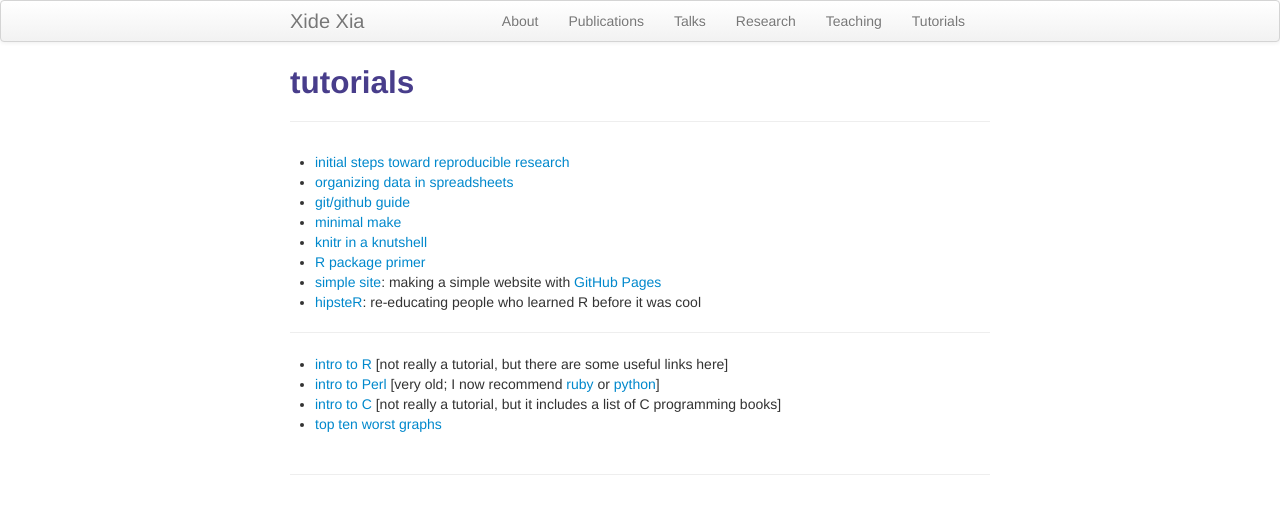
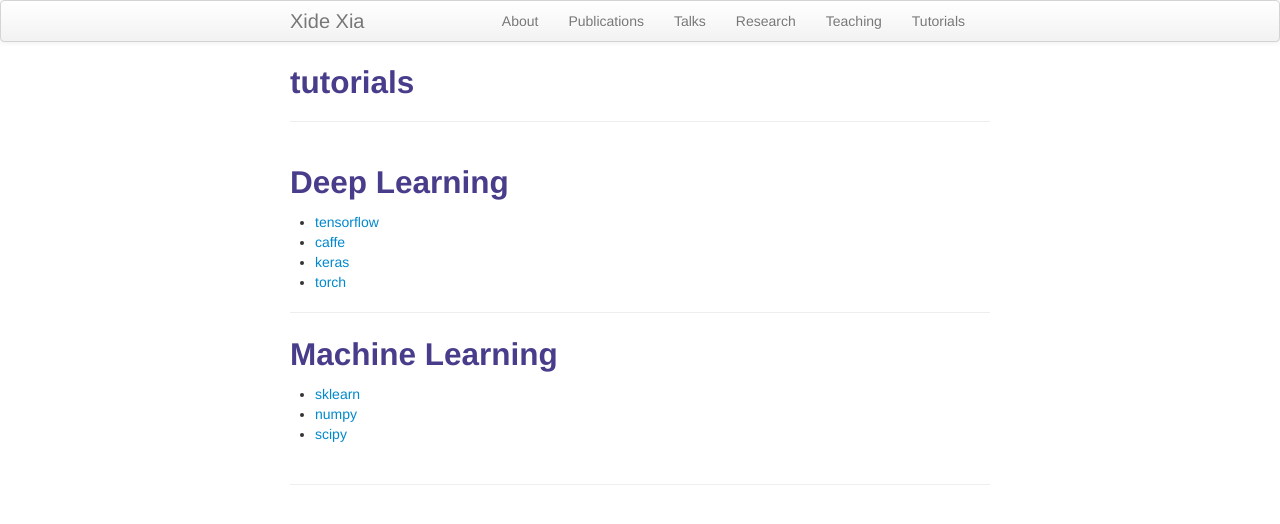
Before and after one commit to xidexia/xidexia.github.io, a Jekyll site: the page built from pages/tutorials.md, in a window 1280 px wide. Shown: the top 524 px of the page. Built offline with Jekyll 4.4.1, drawn with Linux system fonts in a browser that asks for light colours.

Commit message:
“0801”

```diff
--- a/pages/tutorials.md
+++ b/pages/tutorials.md
@@ -1,25 +1,21 @@
 ---
 layout: page
 title: tutorials
-description: Karl Broman's tutorials
+description: tutorials
 ---
 
-- [initial steps toward reproducible research](http://kbroman.org/steps2rr)
-- [organizing data in spreadsheets](http://kbroman.org/dataorg)
-- [git/github guide](http://kbroman.org/github_tutorial)
-- [minimal make](http://kbroman.org/minimal_make)
-- [knitr in a knutshell](http://kbroman.org/knitr_knutshell)
-- [R package primer](http://kbroman.org/pkg_primer)
-- [simple site](http://kbroman.org/simple_site): making a simple
-  website with [GitHub Pages](http://pages.github.com)
-- [hipsteR](http://kbroman.org/hipsteR/): re-educating people who learned R before it was cool
+Deep Learning
+---
+- [tensorflow](https://www.tensorflow.org/tutorials/)
+- [caffe](http://caffe.berkeleyvision.org/tutorial/)
+- [keras](https://keras.io/)
+- [torch](http://torch.ch/docs/tutorials.html)
+
 
 ---
 
-- [intro to R](http://www.biostat.wisc.edu/~kbroman/Rintro)
-  \[not really a tutorial, but there are some useful links here\]
-- [intro to Perl](http://www.biostat.wisc.edu/~kbroman/perlintro)
-  \[very old; I now recommend [ruby](https://www.ruby-lang.org/en/) or [python](https://www.python.org/)\]
-- [intro to C](http://www.biostat.wisc.edu/~kbroman/Cintro)
-  \[not really a tutorial, but it includes a list of C programming books\]
-- [top ten worst graphs](https://www.biostat.wisc.edu/~kbroman/topten_worstgraphs/)
+Machine Learning
+---
+- [sklearn](http://scikit-learn.org/stable/tutorial/index.html)
+- [numpy](http://www.numpy.org/)
+- [scipy](https://docs.scipy.org/doc/numpy/user/quickstart.html)
```
Also changed, not shown: pages/pubs.md (+1 -1 lines).
